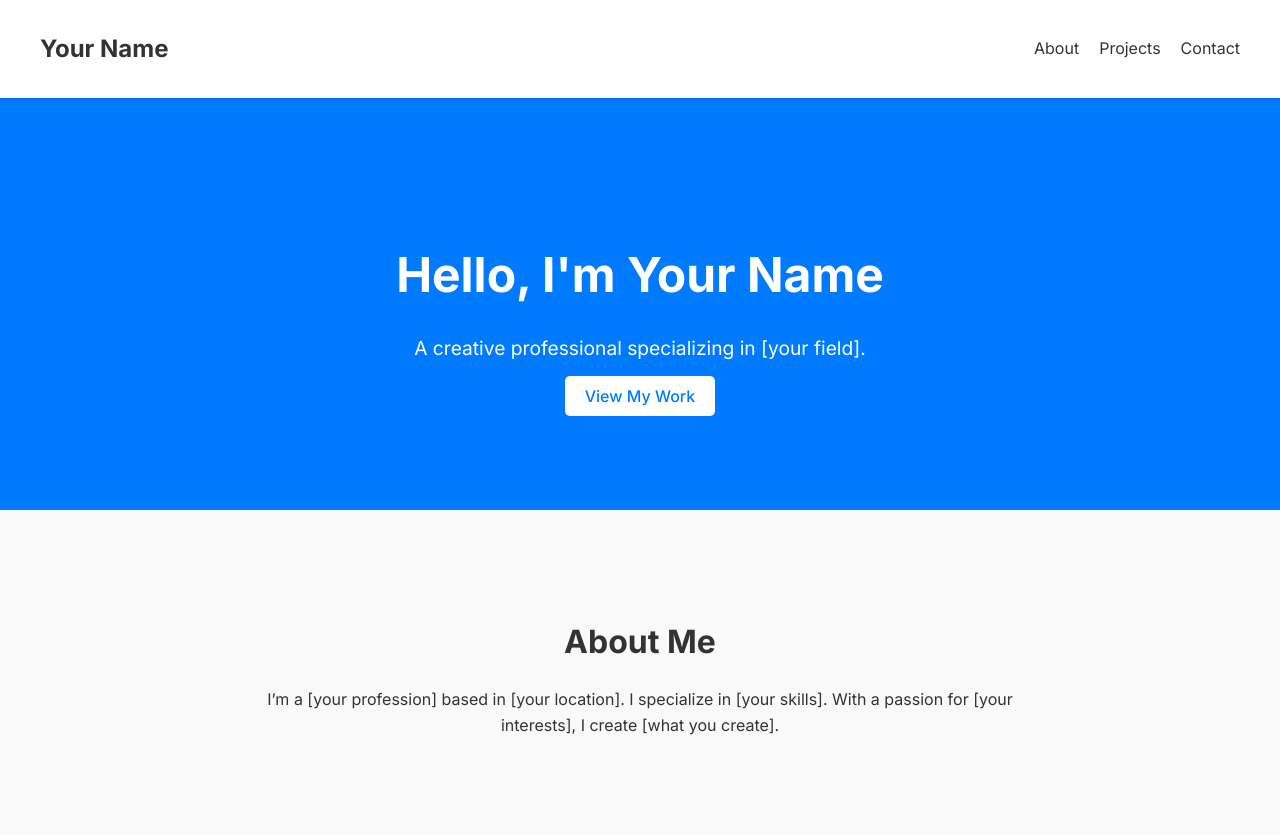
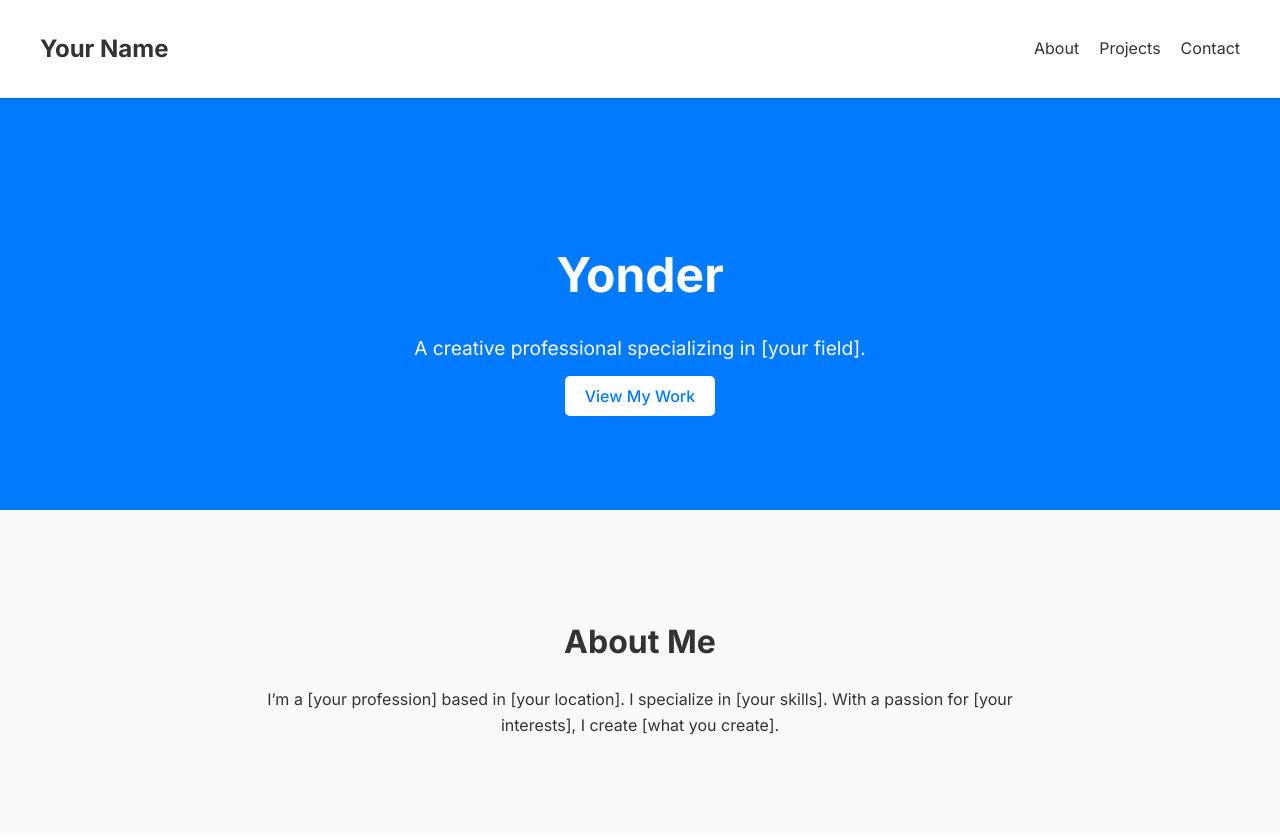
Before and after one commit to Yonder-Hub/y0nder-portfolio, a plain HTML site: page index.html in a window 1280 px wide. Shown: the top 838 px of the page. Drawn offline with Linux system fonts and the light colour scheme.

Commit message:
Update index.html

```diff
--- a/index.html
+++ b/index.html
@@ -24,7 +24,7 @@
 
     <!-- Hero Section -->
     <section class="hero">
-        <h1>Hello, I'm Your Name</h1>
+        <h1>Yonder</h1>
         <p>A creative professional specializing in [your field].</p>
         <a href="#projects" class="btn">View My Work</a>
     </section>
```
